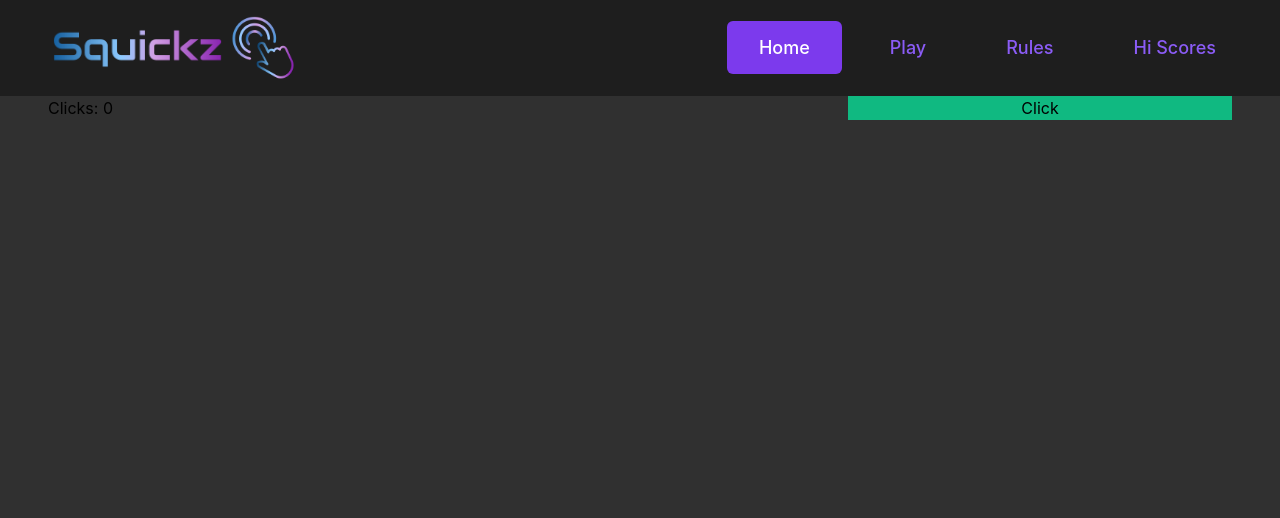
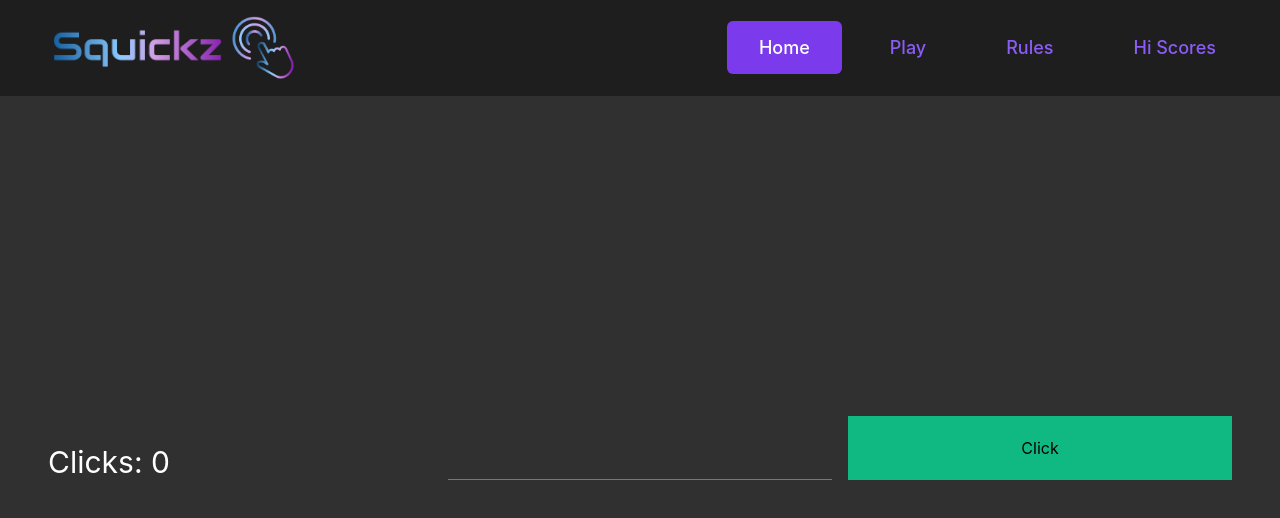
Before and after one commit to PPK44/Squickz, a React (Create React App) app in the folder baller-squad/: page /play in a window 1280 px wide. Shown: the top 518 px of the page. Built offline with nearby package versions, Linux system fonts and the light colour scheme.

Commit message:
click counters n stuff displayed

```diff
--- /dev/null
+++ b/baller-squad/src/app/components/RelativeWrapper.js
@@ -0,0 +1,5 @@
+import React from "react";
+
+export const RelativeWrapper = ({ children }) => {
+  return <div className={`relative w-full h-full`}>{children}</div>;
+};
--- a/baller-squad/src/app/pages/Play.js
+++ b/baller-squad/src/app/pages/Play.js
@@ -1,42 +1,54 @@
 import React, { useState, useLayoutEffect, useRef } from "react";
 import { PageWrapper } from "../components/PageWrapper";
-
+import { RelativeWrapper } from "../components/RelativeWrapper";
 
 export const Play = () => {
   const boxRef = useRef();
+  const containerRef = useRef();
   const [clicks, setClicks] = useState(0);
-  const [currentHeight, setCurrentHeight] = useState(0);
+  const [currentHeight, setCurrentHeight] = useState(1);
 
   useLayoutEffect(() => {
-    if(boxRef.current) {
-      setCurrentHeight(boxRef.current.offsetHeight)
+    if (boxRef.current) {
+      setCurrentHeight(boxRef.current.offsetHeight);
     }
   }, []);
 
   const incrementHeight = () => {
-    setClicks(c => c + 1);
-    setCurrentHeight(h => h + 1);
-    console.log(`New height: ${currentHeight}`)
-  }
+    setClicks((c) => c + 1);
+    setCurrentHeight((h) => h + 1);
+    console.log(`New height: ${currentHeight}`);
+  };
 
   const style = {
-    height : currentHeight
-  }
+    height: currentHeight,
+  };
 
   return (
     <>
-      <div className={`flex flex-col flex-1`}>
+      <div className={`flex flex-col flex-1 inset-x-0 bottom-0`}>
         <PageWrapper>
-          <div className={`grid grid-cols-3 gap-4`}>
-            <div>Clicks: {clicks}</div>
-            <div className={`relative w-full`}>
+          <div ref={containerRef} className={`grid grid-cols-3 gap-4 h-96`}>
+            <RelativeWrapper>
+              <div className={`absolute inset-x-0 bottom-0 text-white`}>
+                <p className={`text-3xl`}>Clicks: {clicks}</p>
+              </div>
+            </RelativeWrapper>
+            <RelativeWrapper>
               <div
                 ref={boxRef}
                 className={`absolute bg-red-500 inset-x-0 bottom-0`}
                 style={style}
               ></div>
-            </div>
-            <button onClick={() => incrementHeight()} className={`bg-green-500`}>Click</button>
+            </RelativeWrapper>
+            <RelativeWrapper>
+              <button
+                onClick={() => incrementHeight()}
+                className={`absolute bg-green-500 h-16 w-full inset-x-0 bottom-0`}
+              >
+                Click
+              </button>
+            </RelativeWrapper>
           </div>
         </PageWrapper>
       </div>
```
